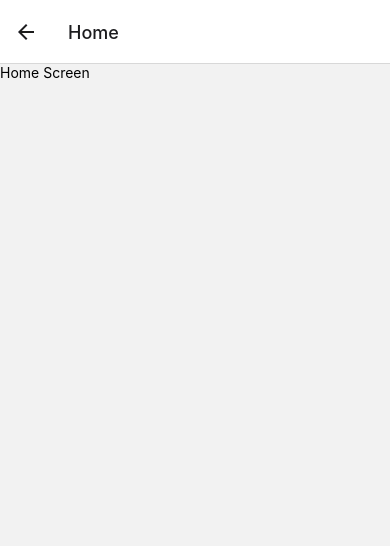
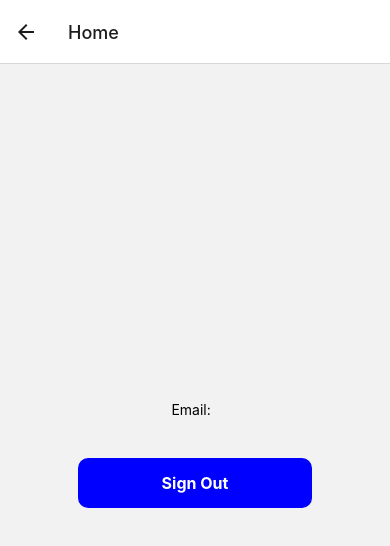
Before and after one commit to Matthieu1999/ProjectPlanner, a React Native app in the folder ProjectPlanner/: screen /Home in a window 390 px wide. Shown: the top 546 px of the page. Built offline with nearby package versions, Linux system fonts and the light colour scheme.

Commit message:
Sign out

```diff
--- a/ProjectPlanner/screens/HomeScreen.js
+++ b/ProjectPlanner/screens/HomeScreen.js
@@ -1,14 +1,53 @@
-import { StyleSheet, Text, View } from 'react-native'
+import { StyleSheet, Text, TouchableOpacity, View } from 'react-native'
 import React from 'react'
+import { auth } from '../firebase'
+import { signOut } from 'firebase/auth'
+import { useNavigation } from '@react-navigation/native'
 
 const HomeScreen = () => {
+
+  const navigation = useNavigation()
+
+  const handleSignOut = () => {
+    signOut(auth)
+      .then(() => {
+        navigation.replace("Login")
+      })
+      .catch(error => alert(error.message))
+  }
+
   return (
-    <View>
-      <Text>Home Screen</Text>
+    <View style={styles.container}>
+      <Text>Email: {auth.currentUser?.email} </Text>
+      <TouchableOpacity
+      onPress={handleSignOut}
+      style={styles.button}
+      >
+        <Text style={styles.buttonText}>Sign Out</Text>
+      </TouchableOpacity>
     </View>
   )
 }
 
 export default HomeScreen
 
-const styles = StyleSheet.create({})
+const styles = StyleSheet.create({
+  container: {
+    flex: 1,
+    justifyContent: 'center',
+    alignItems: 'center',
+  },
+  button: {
+    backgroundColor: 'blue',
+    width: '60%',
+    padding: 15,
+    borderRadius: 10,
+    alignItems: 'center',
+    marginTop: 40,
+  },
+  buttonText: {
+    color: 'white',
+    fontWeight: '700',
+    fontSize: 16,
+  },
+})
```
